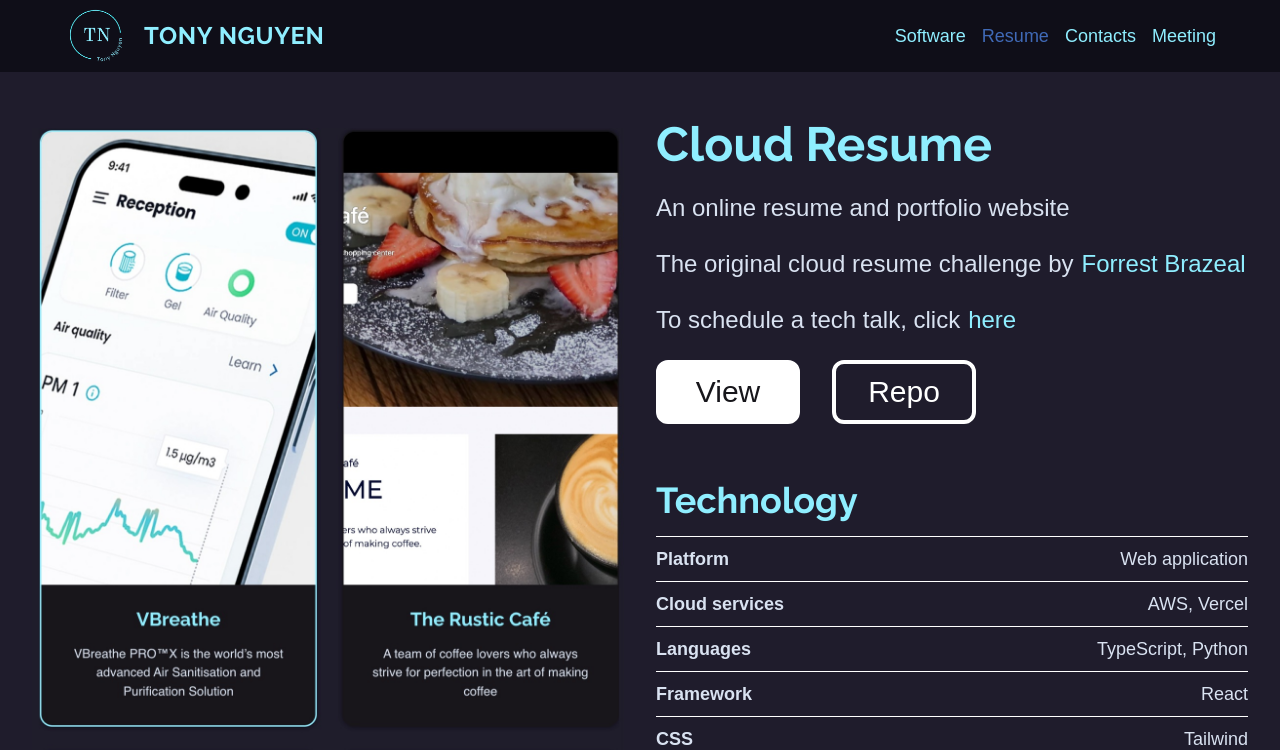
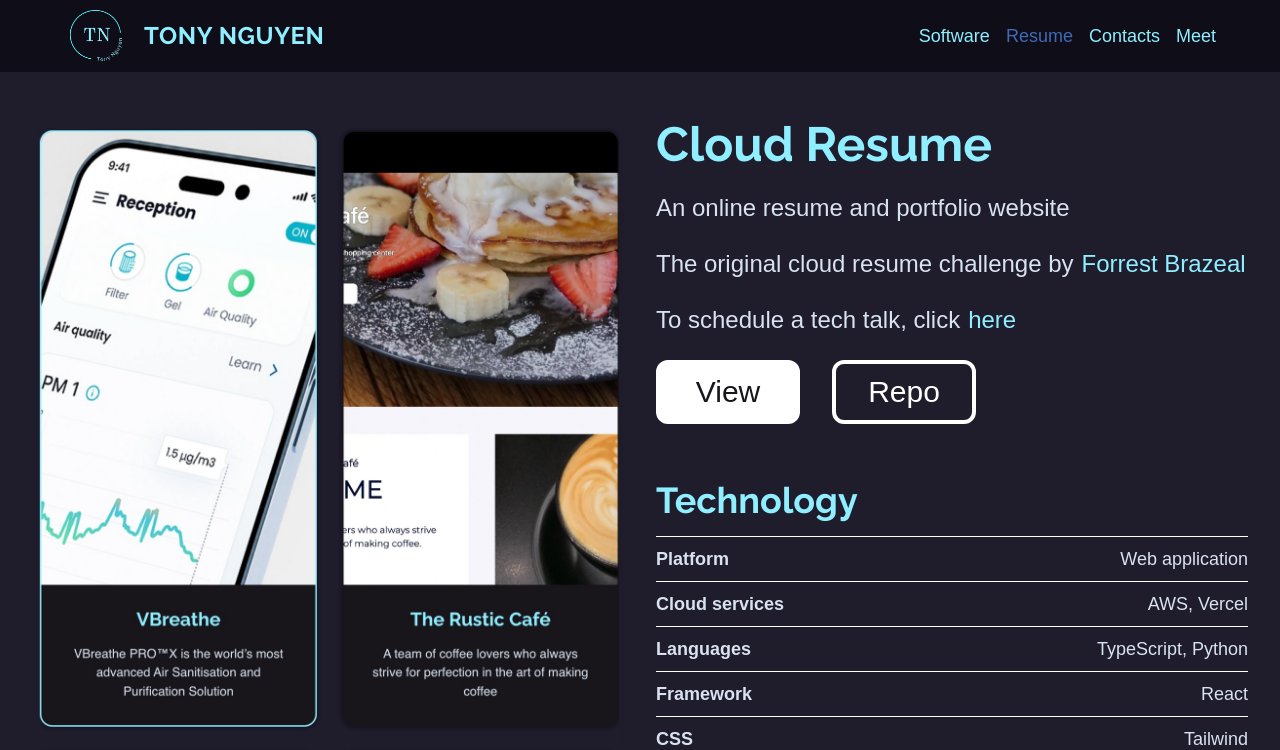
Before and after one commit to nhhoang-tony/Portfolio, a React (Vite) app: page /project/resume in a window 1280 px wide. Shown: the top 750 px of the page. Built offline with nearby package versions, Linux system fonts and the light colour scheme.

Commit message:
Update project details

```diff
--- a/projects-details.json
+++ b/projects-details.json
@@ -86,7 +86,7 @@
     "portfolioName": "Social Network",
     "detailName": "Social Network",
     "portfolioDescription": "A social networking site",
-    "detailDescription1": "A free social networking site where you can share your ideas, receive latest news updates, and follow your favorite people",
+    "detailDescription1": "A social networking site where you can share your ideas, receive latest news updates, and follow your favorite people",
     "portfolioPhoto": "social-network-portfolio.jpg",
     "detailPhoto": "social-network-detail.jpg",
     "viewLink": "https://socialnetwork.tonynguyen61.com",
--- a/src/components/Header.jsx
+++ b/src/components/Header.jsx
@@ -94,7 +94,7 @@
                 className={({ isActive }) => (isActive ? 'text-[#406ab7]' : '')}
                 end
               >
-                Meeting
+                Meet
               </NavLink>
             </div>
           </li>
```
Also changed, not shown: public/static/img/email-detail.jpg, public/static/img/email-portfolio.jpg.
